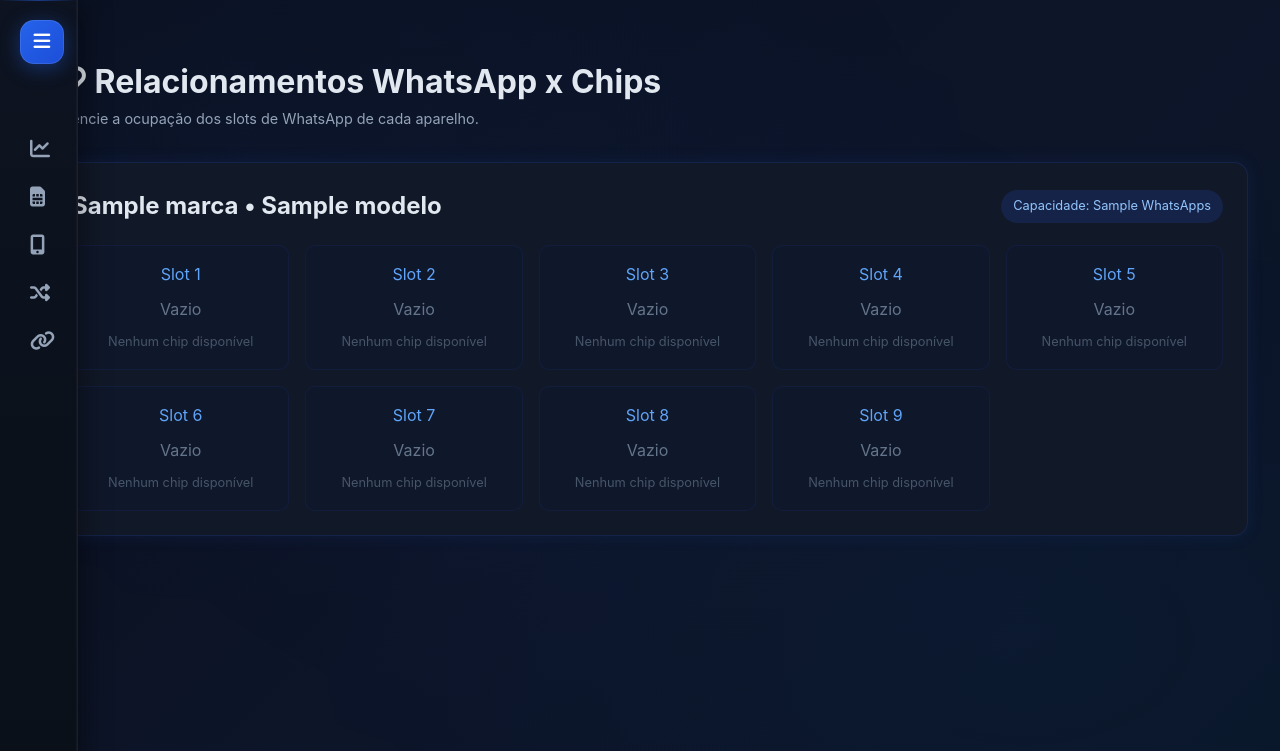
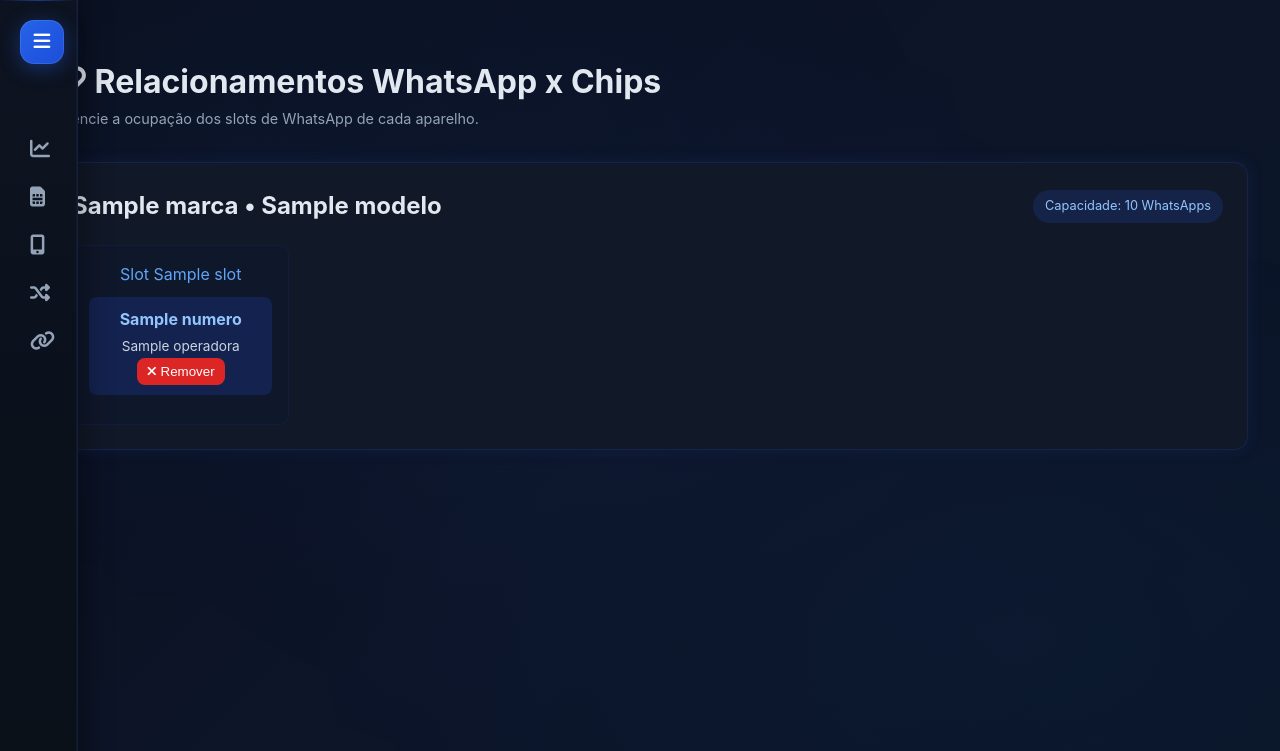
Before and after one commit to desenvoltoo/painel-chips, a Flask app: template templates/relacionamentos.html in a window 1280 px wide. Shown: the top 751 px of the page. Run offline with Flask 3, Linux system fonts and the light colour scheme; the template is opened without the code that fills it: most values are stand-ins (such as "Sample title", 1, 10 or a date in 2020); some libraries are stand-ins or nearby versions.

Commit message:
Update relacionamentos.html

```diff
--- a/templates/relacionamentos.html
+++ b/templates/relacionamentos.html
@@ -11,32 +11,27 @@
 <div class="aparelhos-container">
 
     {% for a in aparelhos %}
-    {% set capacidade = a.capacidade_whatsapp %}
-    {% set chips_do_aparelho = chips | selectattr("sk_aparelho_atual", "equalto", a.sk_aparelho) | list %}
-    {% set chips_livres = chips | selectattr("sk_aparelho_atual", "none") | list %}
-
     <div class="aparelho-card">
 
         <div class="aparelho-header">
             <h2>{{ a.marca }} • {{ a.modelo }}</h2>
-            <span class="tag">Capacidade: {{ capacidade }} WhatsApps</span>
+            <span class="tag">Capacidade: {{ a.capacidade_total }} WhatsApps</span>
         </div>
 
         <div class="slots-grid">
 
-            {% for slot in range(1, capacidade + 1) %}
-            {% set chip_slot = chips_do_aparelho | selectattr("slot_whatsapp", "equalto", slot) | first %}
+            {% for slot in a.slots %}
+            <div class="slot-card">
 
-            <div class="slot-card">
-                <div class="slot-number">Slot {{ slot }}</div>
+                <div class="slot-number">Slot {{ slot.slot }}</div>
 
-                {% if chip_slot %}
-                <!-- CHIP OCUPANDO O SLOT -->
+                {% if slot.chip and slot.chip.sk_chip %}
+                <!-- SLOT OCUPADO -->
                 <div class="chip-info">
-                    <span class="chip-number">{{ chip_slot.numero }}</span>
-                    <span class="chip-operadora">{{ chip_slot.operadora }}</span>
+                    <span class="chip-number">{{ slot.chip.numero }}</span>
+                    <span class="chip-operadora">{{ slot.chip.operadora }}</span>
 
-                    <button class="btn-remove" onclick="desvincular({{ chip_slot.sk_chip }})">
+                    <button class="btn-remove" onclick="desvincular({{ slot.chip.sk_chip }})">
                         <i class="fas fa-times"></i> Remover
                     </button>
                 </div>
@@ -45,46 +40,42 @@
                 <!-- SLOT VAZIO -->
                 <div class="chip-empty">Vazio</div>
 
-                {% if chips_livres|length > 0 %}
-                <select class="select-chip"
-                        onchange="vincular(this.value, {{ slot }}, {{ a.sk_aparelho }})">
-
+                {% if a.chips_sem_slot|length > 0 %}
+                <select class="select-chip" onchange="vincular(this.value, {{ slot.slot }})">
                     <option value="">Selecionar Chip</option>
 
-                    {% for c in chips_livres %}
+                    {% for c in a.chips_sem_slot %}
                     <option value="{{ c.sk_chip }}">
                         {{ c.numero }} ({{ c.operadora }})
                     </option>
                     {% endfor %}
                 </select>
                 {% else %}
-                    <div class="chip-empty-info">Nenhum chip disponível</div>
+                <div class="chip-empty-info">Nenhum chip disponível</div>
                 {% endif %}
 
                 {% endif %}
+
             </div>
-
             {% endfor %}
 
         </div>
-
     </div>
     {% endfor %}
 
 </div>
 
-
 <!-- ============================================================
-     JS – VINCULAR / DESVINCULAR
+     FUNÇÕES VINCULAR / DESVINCULAR
 ============================================================ -->
 <script>
-function vincular(sk_chip, slot, sk_aparelho) {
+function vincular(sk_chip, slot) {
     if (!sk_chip) return;
 
     fetch("/relacionamentos/vincular", {
         method: "POST",
         headers: { "Content-Type": "application/json" },
-        body: JSON.stringify({ sk_chip, slot, sk_aparelho })
+        body: JSON.stringify({ sk_chip, slot })
     })
     .then(r => r.json())
     .then(() => location.reload())
@@ -102,7 +93,6 @@
     .catch(err => console.error("Erro ao desvincular:", err));
 }
 </script>
-
 
 <!-- ============================================================
      ESTILO PREMIUM
@@ -181,9 +171,19 @@
     color: #93c5fd;
 }
 
+.chip-operadora {
+    font-size: .85rem;
+    color: #cbd5e1;
+}
+
 .chip-empty {
     color: #64748b;
     margin-bottom: 0.6rem;
+}
+
+.chip-empty-info {
+    color: #475569;
+    font-size: 0.8rem;
 }
 
 .btn-remove {
@@ -200,11 +200,6 @@
     padding: 6px;
     border-radius: 8px;
 }
-
-.chip-empty-info {
-    color: #475569;
-    font-size: 0.8rem;
-}
 </style>
 
 {% endblock %}
```
